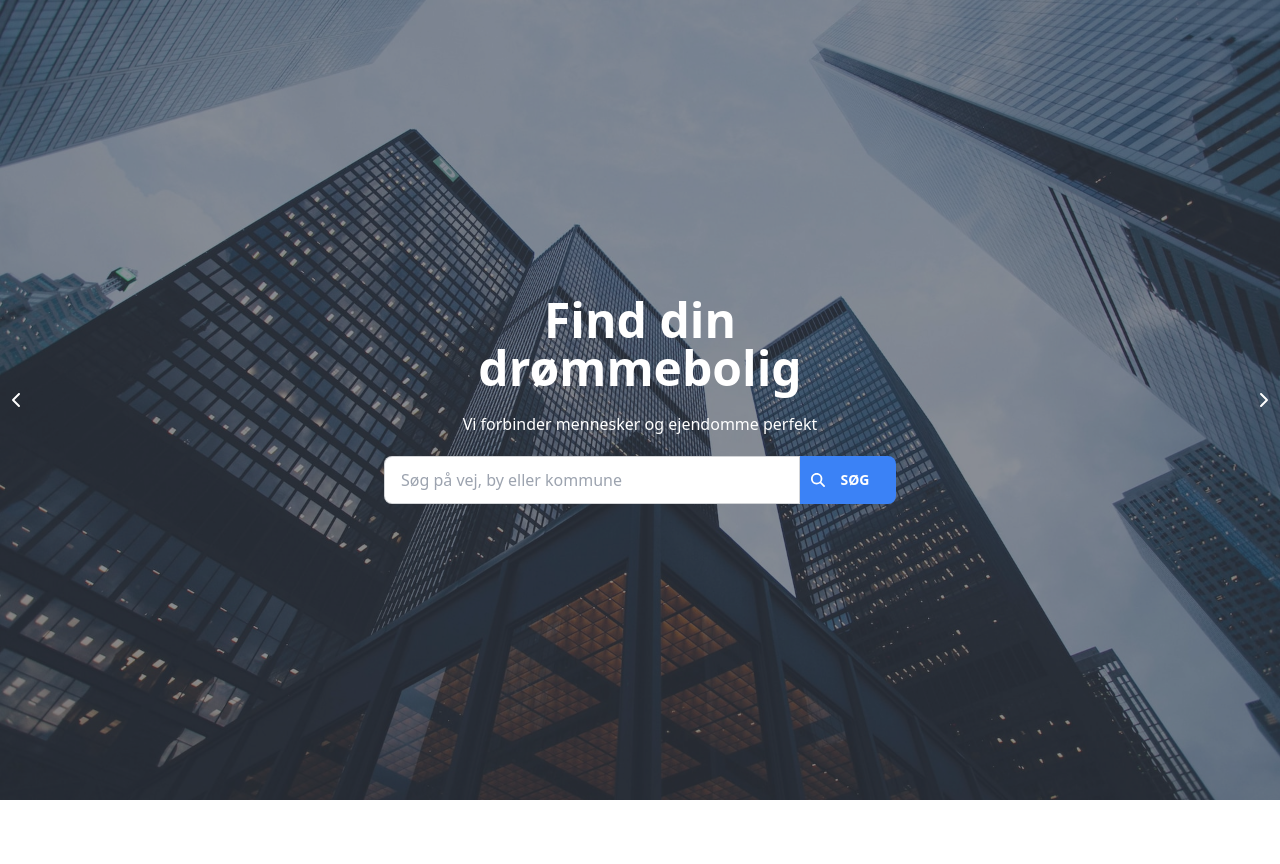
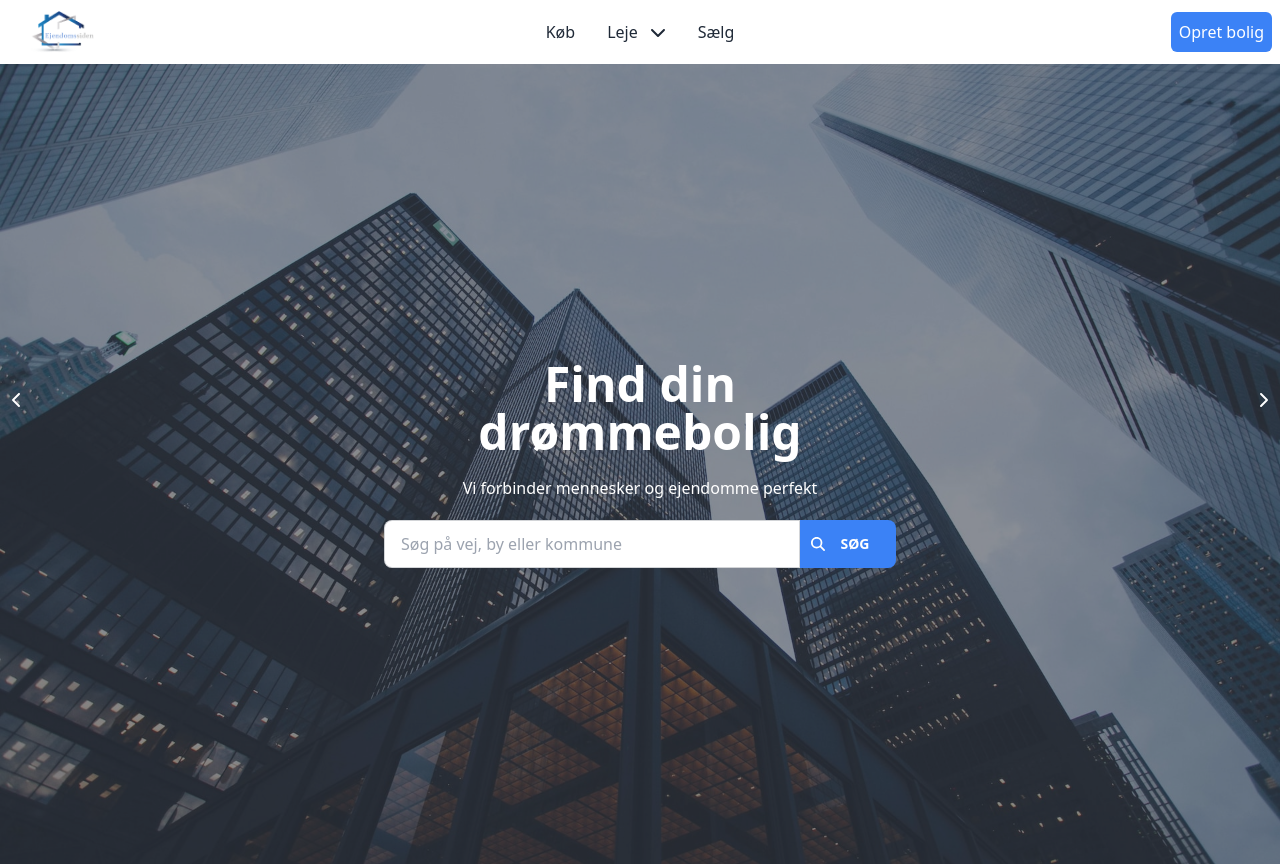
Before and after one commit to besnik420/ejendomssiden-web, a React (Create React App) app in the folder client/: page / in a window 1280 px wide. Before the commit the page ends 800 px from the top, so only its background shows below. Built offline with nearby package versions, Linux system fonts and the light colour scheme.

Commit message:
Worked on navbar

```diff
--- a/client/src/App.js
+++ b/client/src/App.js
@@ -1,11 +1,13 @@
 import React from "react";
 import "./App.css";
 import HeroSection from "./components/HomePage/HeroSection";
+import Navbar from "./components/HomePage/Navbar";
 
 function App() {
   return (
     <div>
-    <HeroSection/>
+      <Navbar />
+      <HeroSection />
     </div>
   );
 }
--- /dev/null
+++ b/client/src/components/HomePage/Navbar.js
@@ -0,0 +1,77 @@
+import React from 'react'
+import Logo from "../HomePage/assets/HeroSection/Logo.png";
+import { FontAwesomeIcon } from "@fortawesome/react-fontawesome";
+import {faChevronDown, faChevronRight, faBarsStaggered } from "@fortawesome/free-solid-svg-icons";
+
+const Navbar = () => {
+  return (
+    <div className="navbar bg-base-100">
+      <div className="navbar-start">
+        <div className="dropdown">
+          <label tabIndex={0} className="btn btn-ghost lg:hidden">
+            <FontAwesomeIcon icon={faBarsStaggered} />
+          </label>
+          <ul
+            tabIndex={0}
+            className="menu menu-compact dropdown-content mt-3 p-2 shadow bg-slate-200  rounded-box w-52"
+          >
+            <li>
+              <a>Køb</a>
+            </li>
+            <li tabIndex={0}>
+              <a className="justify-between">
+                Leje
+                <FontAwesomeIcon icon={faChevronRight} />
+              </a>
+              <ul className="p-2 bg-slate-200 ml-3">
+                <li>
+                  <a>Submenu 1</a>
+                </li>
+                <li>
+                  <a>Submenu 2</a>
+                </li>
+              </ul>
+            </li>
+            <li>
+              <a>Sælg</a>
+            </li>
+          </ul>
+        </div>
+        <a className="btn btn-ghost w-28">
+          <img src={Logo} />
+        </a>
+      </div>
+      <div className="navbar-center hidden lg:flex">
+        <ul className="menu menu-horizontal px-1 ">
+          <li>
+            <a>Køb</a>
+          </li>
+          <li tabIndex={0}>
+            <a>
+              Leje
+              <FontAwesomeIcon icon={faChevronDown} />
+            </a>
+            <ul className="p-2 bg-slate-200 mt-3">
+              <li>
+                <a>Submenu 1</a>
+              </li>
+              <li>
+                <a>Submenu 2</a>
+              </li>
+            </ul>
+          </li>
+          <li>
+            <a>Sælg</a>
+          </li>
+        </ul>
+      </div>
+      <div className="navbar-end">
+        <a className="rounded-md p-2 text-white bg-blue-500 border-0 hover:bg-blue-600">
+          Opret bolig
+        </a>
+      </div>
+    </div>
+  );
+}
+
+export default Navbar
```
Also changed, not shown: client/src/components/HomePage/assets/HeroSection/Logo.png (added).
